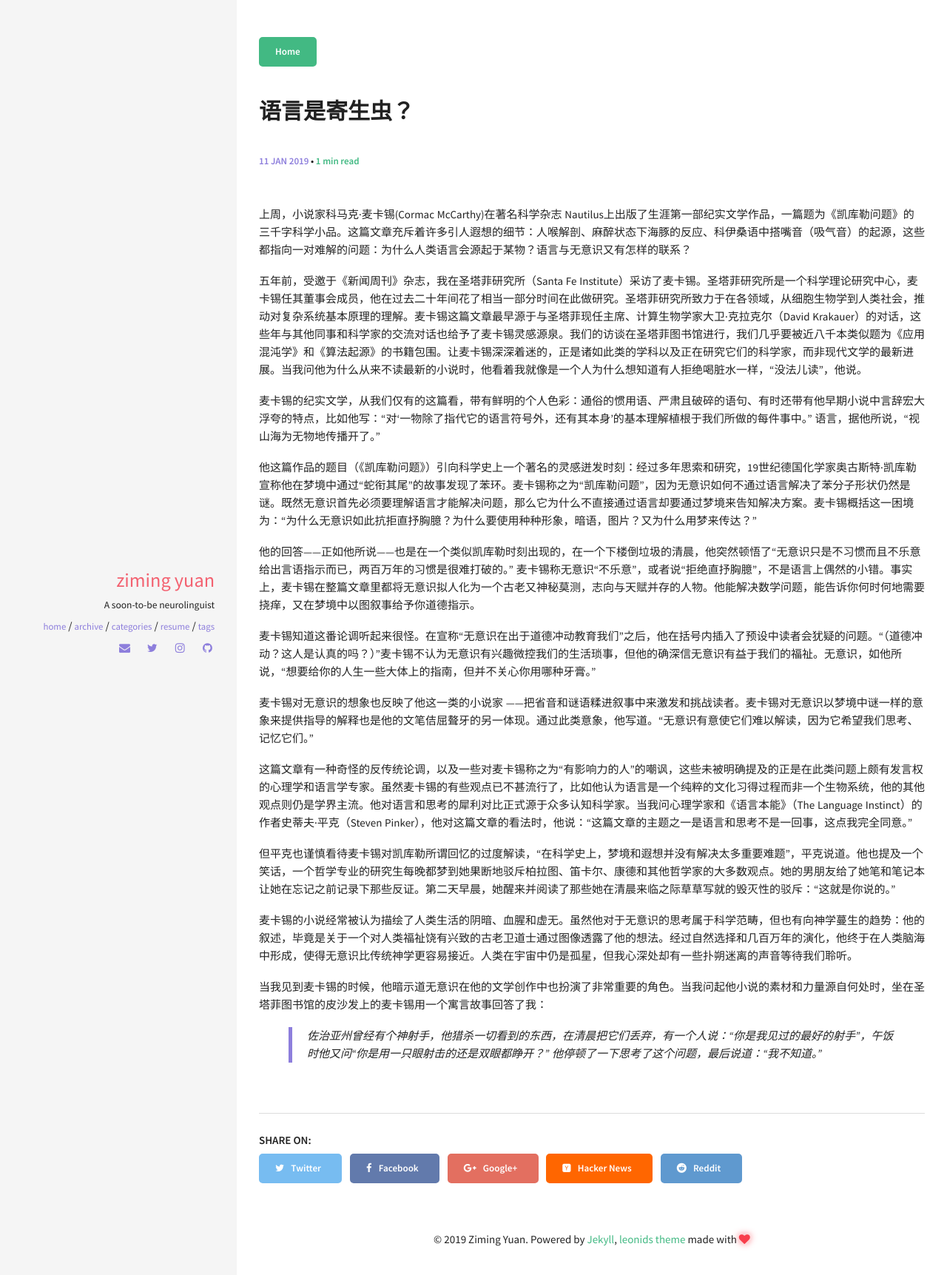
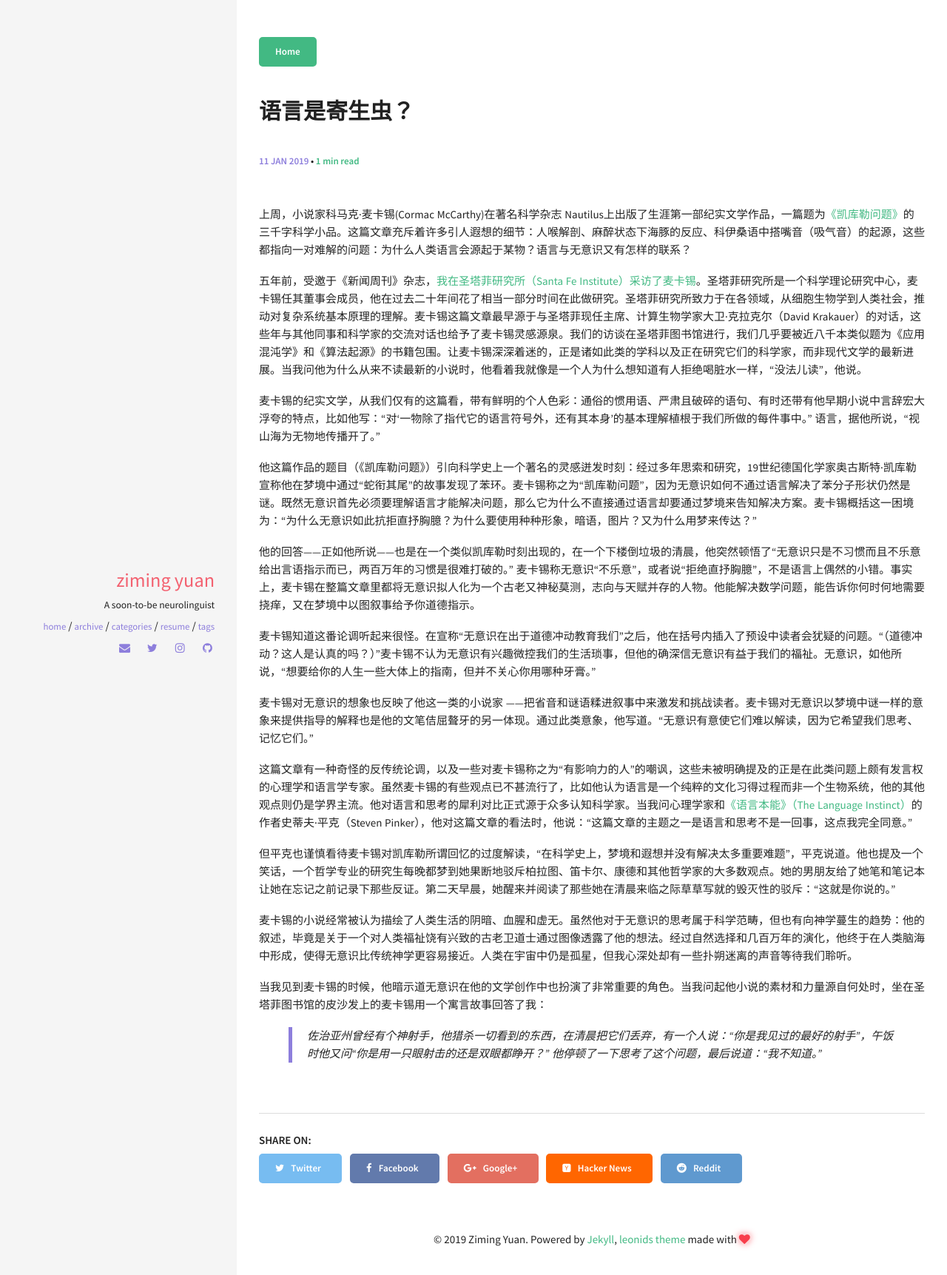
Before and after one commit to zimine/zimine.github.io, a Jekyll site: the page built from _posts/2019-01-11-Translation-Kaikule.md, in a window 1280 px wide. Shown: the top 1723 px of the page at 74% size. Built offline with Jekyll 4.4.1, drawn with Linux system fonts in a browser that asks for light colours; part of the change alters nothing that is shown.

```diff
--- a/_posts/2019-01-11-Translation-Kaikule.md
+++ b/_posts/2019-01-11-Translation-Kaikule.md
@@ -6,9 +6,9 @@ excerpt: "It is the Chinese translation of the New Yorker article: Cormac McCart
 categories: [translation]
 comments: true
 ---
-上周，小说家科马克·麦卡锡(Cormac McCarthy)在著名科学杂志 Nautilus上出版了生涯第一部纪实文学作品，一篇题为《凯库勒问题》的三千字科学小品。这篇文章充斥着许多引人遐想的细节：人喉解剖、麻醉状态下海豚的反应、科伊桑语中搭嘴音（吸气音）的起源，这些都指向一对难解的问题：为什么人类语言会源起于某物？语言与无意识又有怎样的联系？
+上周，小说家科马克·麦卡锡(Cormac McCarthy)在著名科学杂志 Nautilus上出版了生涯第一部纪实文学作品，一篇题为[《凯库勒问题》](http://nautil.us/issue/47/consciousness/the-kekul-problem)的三千字科学小品。这篇文章充斥着许多引人遐想的细节：人喉解剖、麻醉状态下海豚的反应、科伊桑语中搭嘴音（吸气音）的起源，这些都指向一对难解的问题：为什么人类语言会源起于某物？语言与无意识又有怎样的联系？
 
-五年前，受邀于《新闻周刊》杂志，我在圣塔菲研究所（Santa Fe Institute）采访了麦卡锡。圣塔菲研究所是一个科学理论研究中心，麦卡锡任其董事会成员，他在过去二十年间花了相当一部分时间在此做研究。圣塔菲研究所致力于在各领域，从细胞生物学到人类社会，推动对复杂系统基本原理的理解。麦卡锡这篇文章最早源于与圣塔菲现任主席、计算生物学家大卫·克拉克尔（David Krakauer）的对话，这些年与其他同事和科学家的交流对话也给予了麦卡锡灵感源泉。我们的访谈在圣塔菲图书馆进行，我们几乎要被近八千本类似题为《应用混沌学》和《算法起源》的书籍包围。让麦卡锡深深着迷的，正是诸如此类的学科以及正在研究它们的科学家，而非现代文学的最新进展。当我问他为什么从来不读最新的小说时，他看着我就像是一个人为什么想知道有人拒绝喝脏水一样，“没法儿读”，他说。
+五年前，受邀于《新闻周刊》杂志，[我在圣塔菲研究所（Santa Fe Institute）采访了麦卡锡](https://www.newsweek.com/cormac-mccarthy-santa-fe-institutes-brainy-halls-65701)。圣塔菲研究所是一个科学理论研究中心，麦卡锡任其董事会成员，他在过去二十年间花了相当一部分时间在此做研究。圣塔菲研究所致力于在各领域，从细胞生物学到人类社会，推动对复杂系统基本原理的理解。麦卡锡这篇文章最早源于与圣塔菲现任主席、计算生物学家大卫·克拉克尔（David Krakauer）的对话，这些年与其他同事和科学家的交流对话也给予了麦卡锡灵感源泉。我们的访谈在圣塔菲图书馆进行，我们几乎要被近八千本类似题为《应用混沌学》和《算法起源》的书籍包围。让麦卡锡深深着迷的，正是诸如此类的学科以及正在研究它们的科学家，而非现代文学的最新进展。当我问他为什么从来不读最新的小说时，他看着我就像是一个人为什么想知道有人拒绝喝脏水一样，“没法儿读”，他说。
 
 麦卡锡的纪实文学，从我们仅有的这篇看，带有鲜明的个人色彩：通俗的惯用语、严肃且破碎的语句、有时还带有他早期小说中言辞宏大浮夸的特点，比如他写：“对‘一物除了指代它的语言符号外，还有其本身’的基本理解植根于我们所做的每件事中。” 语言，据他所说，“视山海为无物地传播开了。”
 
@@ -20,7 +20,7 @@ comments: true
 
 麦卡锡对无意识的想象也反映了他这一类的小说家 ——把省音和谜语糅进叙事中来激发和挑战读者。麦卡锡对无意识以梦境中谜一样的意象来提供指导的解释也是他的文笔佶屈聱牙的另一体现。通过此类意象，他写道。“无意识有意使它们难以解读，因为它希望我们思考、记忆它们。”
 
-这篇文章有一种奇怪的反传统论调，以及一些对麦卡锡称之为“有影响力的人”的嘲讽，这些未被明确提及的正是在此类问题上颇有发言权的心理学和语言学专家。虽然麦卡锡的有些观点已不甚流行了，比如他认为语言是一个纯粹的文化习得过程而非一个生物系统，他的其他观点则仍是学界主流。他对语言和思考的犀利对比正式源于众多认知科学家。当我问心理学家和《语言本能》（The Language Instinct）的作者史蒂夫·平克（Steven Pinker），他对这篇文章的看法时，他说：“这篇文章的主题之一是语言和思考不是一回事，这点我完全同意。”
+这篇文章有一种奇怪的反传统论调，以及一些对麦卡锡称之为“有影响力的人”的嘲讽，这些未被明确提及的正是在此类问题上颇有发言权的心理学和语言学专家。虽然麦卡锡的有些观点已不甚流行了，比如他认为语言是一个纯粹的文化习得过程而非一个生物系统，他的其他观点则仍是学界主流。他对语言和思考的犀利对比正式源于众多认知科学家。当我问心理学家和[《语言本能》（The Language Instinct）](https://www.amazon.com/dp/0061336467/?tag=thneyo0f-20)的作者史蒂夫·平克（Steven Pinker），他对这篇文章的看法时，他说：“这篇文章的主题之一是语言和思考不是一回事，这点我完全同意。”
 
 但平克也谨慎看待麦卡锡对凯库勒所谓回忆的过度解读，“在科学史上，梦境和遐想并没有解决太多重要难题”，平克说道。他也提及一个笑话，一个哲学专业的研究生每晚都梦到她果断地驳斥柏拉图、笛卡尔、康德和其他哲学家的大多数观点。她的男朋友给了她笔和笔记本让她在忘记之前记录下那些反证。第二天早晨，她醒来并阅读了那些她在清晨来临之际草草写就的毁灭性的驳斥：“这就是你说的。”
 
```
